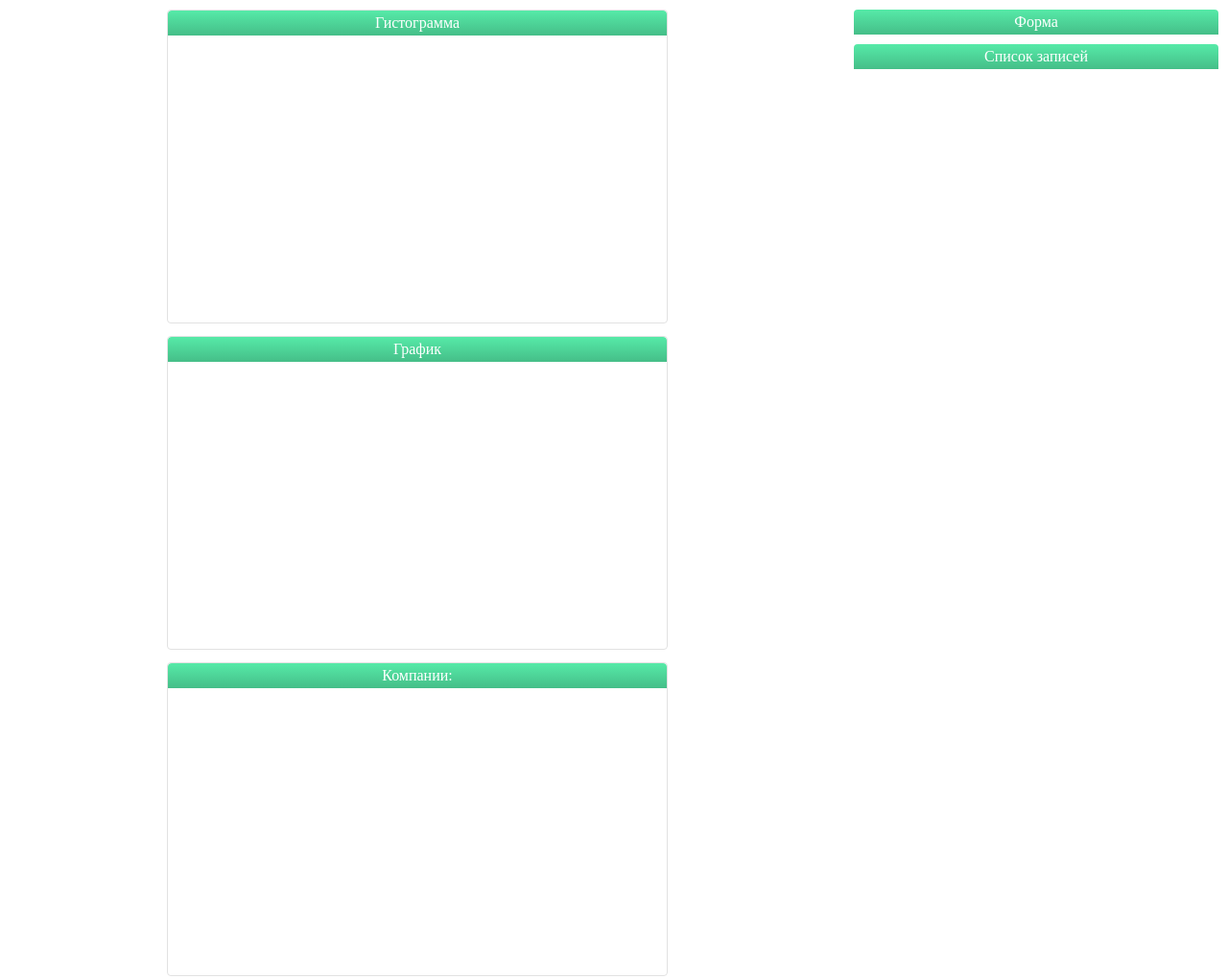
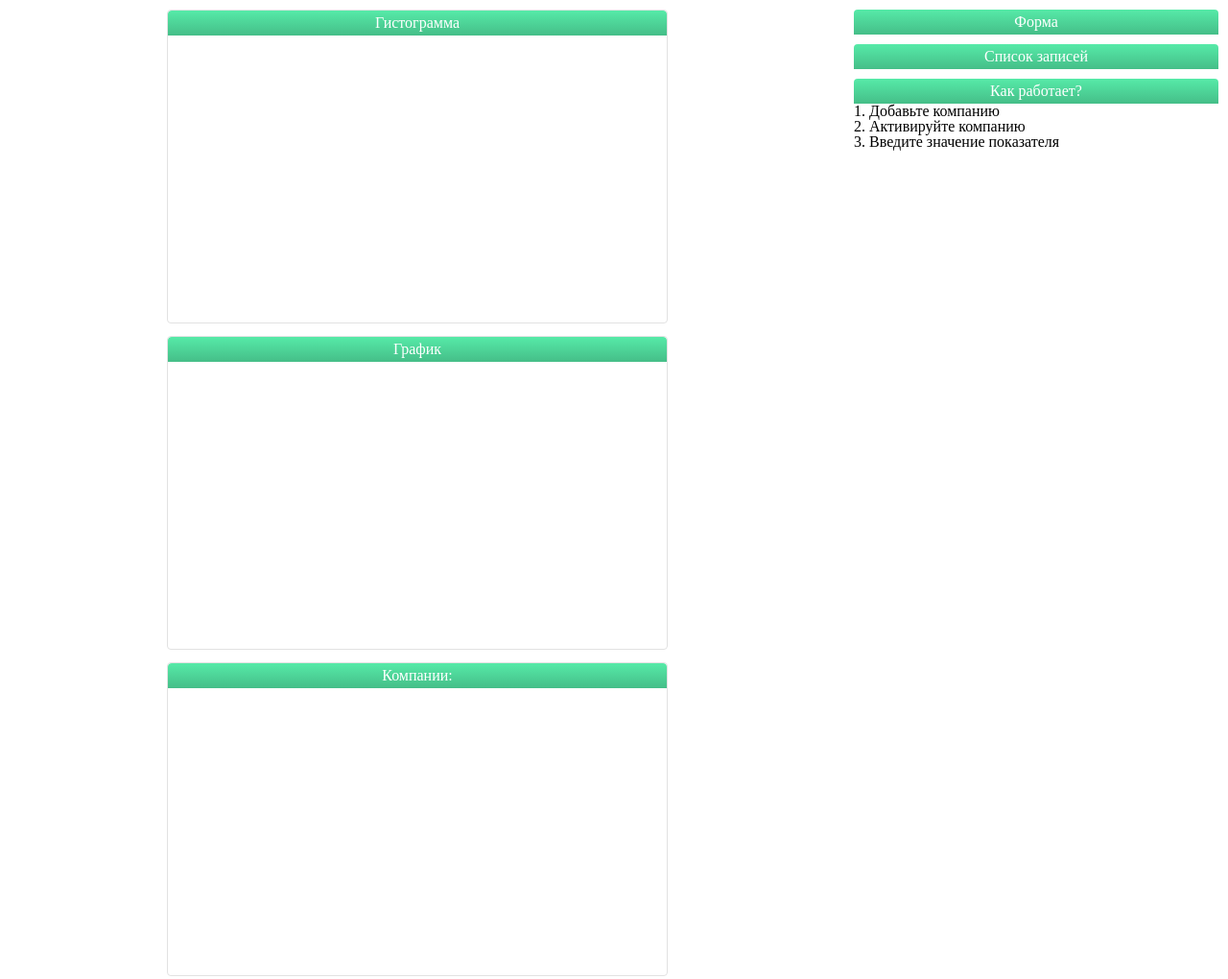
Before and after one commit to tuzik00/tuzik00.github.io, a website: page index.html in a window 1280 px wide. Shown: the whole page at 96% size. Drawn offline with Linux system fonts and the light colour scheme.

Commit message:
Update index.html

```diff
--- a/index.html
+++ b/index.html
@@ -36,6 +36,12 @@
                     <div class="sidebar__line" >
                         <div class="title title_theme-green">Список записей</div>
                         <div class="content__wrap" id="records"></div>
+                    </div>
+                    <div class="sidebar__line">
+                        <div class="title title_theme-green">Как работает?</div>
+                        <p>1. Добавьте компанию</p>
+                        <p>2. Активируйте компанию</p>
+                        <p>3. Введите значение показателя</p>
                     </div>
                 </div>
             </div>
```
